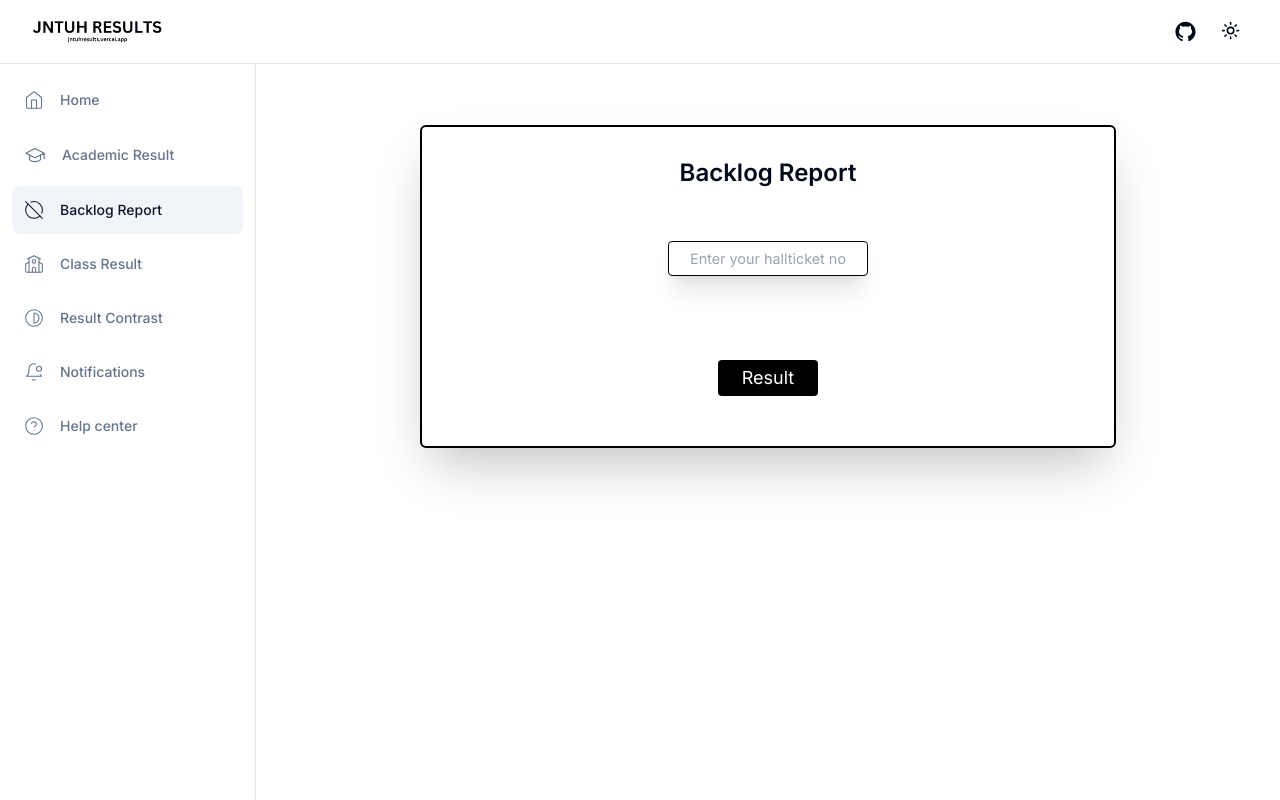
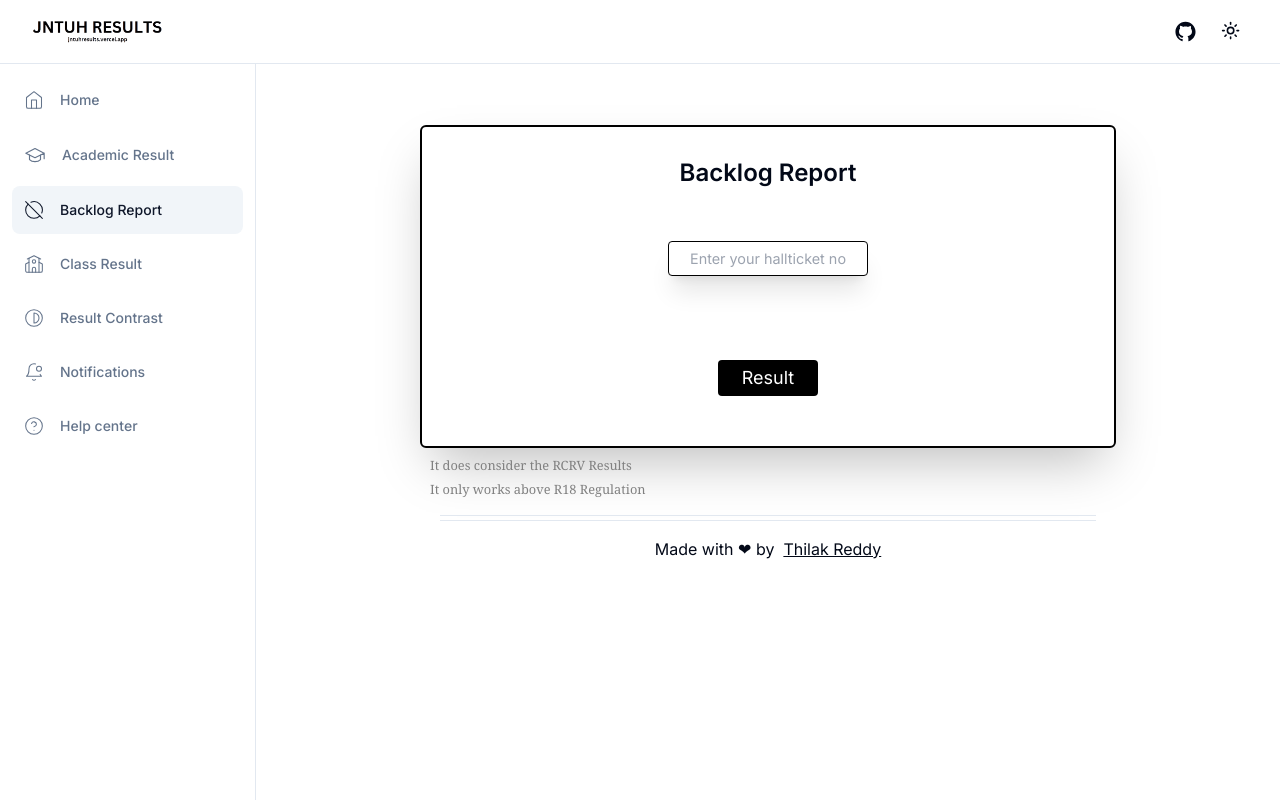
Before and after one commit to ThilakReddyy/JNTUHRESULTS-WEB, a Next.js app: page /backlogreport in a window 1280 px wide. Built offline with nearby package versions, Linux system fonts and the light colour scheme; a web font is replaced by a local one.

Commit message:
Add:footer

```diff
--- a/app/academicresult/page.tsx
+++ b/app/academicresult/page.tsx
@@ -4,6 +4,7 @@ import {
   fetchAcademicResult,
   getLocalStoragedata,
 } from "@/components/api/fetchAcademicResult";
+import Footer from "@/components/footer/footer";
 import Form from "@/components/forms/resulthtnoform";
 import Loading from "@/components/loading/loading";
 import { useRouter } from "next/navigation";
@@ -56,6 +57,7 @@ const AcademicResult = () => {
         sethallticketno={sethallticketno}
         onSubmit={onSubmit}
       />
+      <Footer />
     </>
   );
 };
--- a/app/backlogreport/page.tsx
+++ b/app/backlogreport/page.tsx
@@ -9,6 +9,7 @@ import {
   getLocalStoragedata,
 } from "@/components/api/fetchAcademicResult";
 import { useRouter } from "next/navigation";
+import Footer from "@/components/footer/footer";
 
 const BacklogReport = () => {
   const [hallticketno, sethallticketno] = useState("");
@@ -46,12 +47,16 @@ const BacklogReport = () => {
   return loading ? (
     <Loading />
   ) : (
+    <>
       <Form
         onSubmit={onSubmit}
         title="Backlog Report"
         hallticketno={hallticketno}
         sethallticketno={sethallticketno}
       />
+
+      <Footer />
+    </>
   );
 };
 export default BacklogReport;
--- a/app/classresult/page.tsx
+++ b/app/classresult/page.tsx
@@ -12,6 +12,7 @@ import {
   setLocalStoragedata,
 } from "@/components/api/fetchClassResult";
 import { useRouter } from "next/navigation";
+import Footer from "@/components/footer/footer";
 const ClassResult = () => {
   const [loading, setLoading] = useState<boolean>(false);
   const router = useRouter();
@@ -118,6 +119,7 @@ const ClassResult = () => {
   return loading ? (
     <Loading />
   ) : (
+    <>
       <div className="w-[75%]  mt-[6%]  mx-[12.5%]   ">
         <div className="rounded-md border-black dark:border-white border-2  shadow-2xl">
           <div className=" pt-[30px] pb-[50px]">
@@ -260,6 +262,8 @@ const ClassResult = () => {
           </div>
         </div>
       </div>
+      <Footer />
+    </>
   );
 };
 
--- /dev/null
+++ b/app/not-found.tsx
@@ -0,0 +1,8 @@
+import { redirect } from "next/navigation";
+import React from "react";
+
+const NotFound = () => {
+  redirect("/");
+};
+
+export default NotFound;
--- /dev/null
+++ b/components/footer/footer.tsx
@@ -0,0 +1,33 @@
+import React from "react";
+
+const Footer = () => {
+  return (
+    <div className="mt-2">
+      <div className="font-serif mt-1 block text-left text-[#808080] ml-[17%] text-[55%] md:text-[80%]">
+        It does consider the RCRV Results
+      </div>
+      <div className="font-serif mt-1 block text-left text-[#808080] ml-[17%] mb-4 text-[55%] md:text-[80%]">
+        It only works above R18 Regulation
+      </div>
+      <center>
+        <hr className="w-[64%] mt-4 mb-1 " />
+      </center>
+      <center>
+        <hr className="w-[64%]  text-[#808080]" />
+      </center>
+      <p className="mt-4 block text-center mx-[18%] mb-4 text-[75%] sm:text-[100%]">
+        Made with ❤ by &nbsp;
+        <a
+          target="_blank"
+          rel="noreferrer"
+          href="https://github.com/ThilakReddyy/"
+          className=" underline	underline-offset-1"
+        >
+          Thilak Reddy
+        </a>
+      </p>
+    </div>
+  );
+};
+
+export default Footer;
```
Lines whose indentation alone changed are shown as unchanged.
